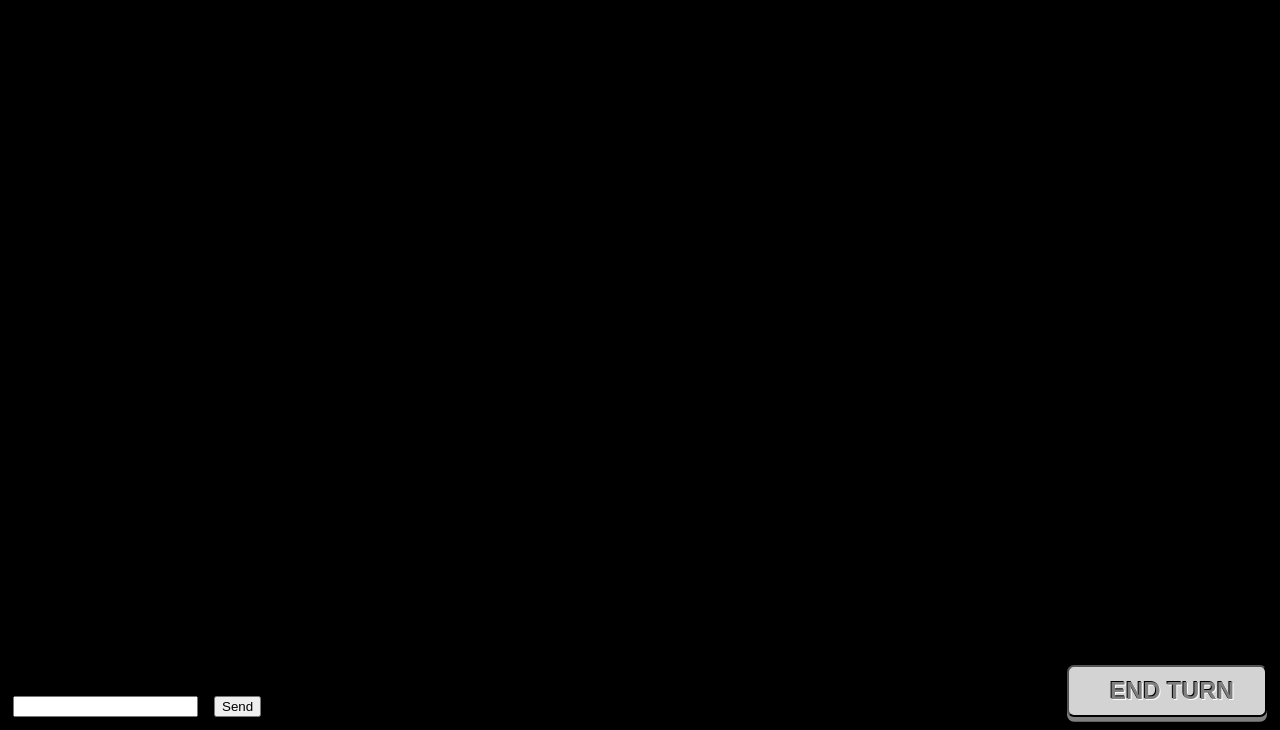
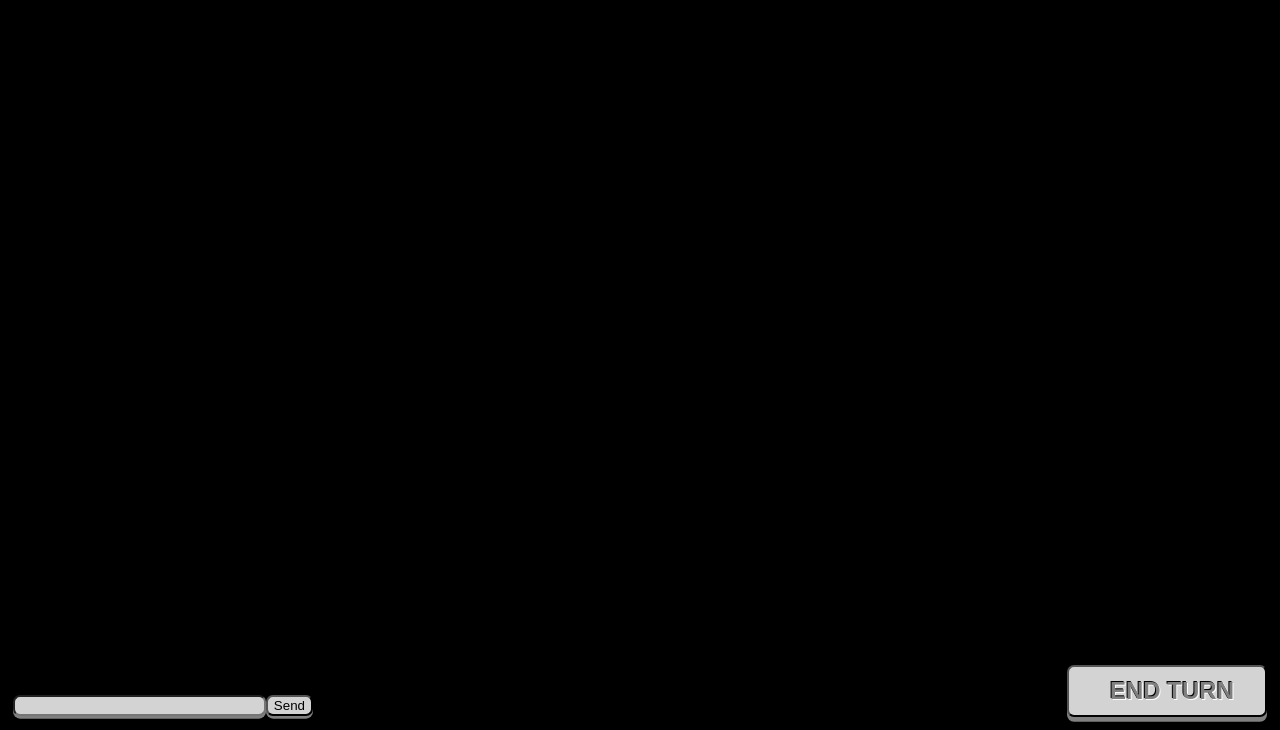
Before and after one commit to Hyperkid123/rh-hackaton-2021, a website: page client/index.html in a window 1280 px wide. Shown: the part 70-800 px from the top of the page. Drawn offline with Linux system fonts and the light colour scheme; files whose address does not match are found by name.

Commit message:
Style chat buttons

```diff
--- a/client/index.html
+++ b/client/index.html
@@ -97,6 +97,24 @@
       right: 8px;
     }
 
+    #message-toolbar {
+      display: flex;
+      flex-grow: 1;
+    }
+
+    #message-input {
+      background-color: lightgray;
+      border-radius: 7px;
+      box-shadow: 0 .2em gray;
+      width: 100%;
+    }
+
+    #message-submit {
+      background-color: lightgray;
+      border-radius: 7px;
+      box-shadow: 0 .2em gray;
+    }
+
     .nameplate {
       background-color: red;
       pad: 16px;
@@ -117,6 +135,7 @@
     #chat-content {
       overflow-x: auto;
       height: calc(240px - 22px);
+      word-break: break-all;
     }
     #chat-content > p.remote {
       color: thistle
@@ -138,8 +157,10 @@
   <div id="chat-window">
     <div id="chat-content"></div>
     <form id="send-message">
-      <input id="message-input" />
-      <button type="submit" id="message-submit">Send</button>
+      <div id="message-toolbar">
+        <input id="message-input" />
+        <button type="submit" id="message-submit">Send</button>
+      </div>
     </form>
   </div>
   <div hidden id="connect-form">
```
